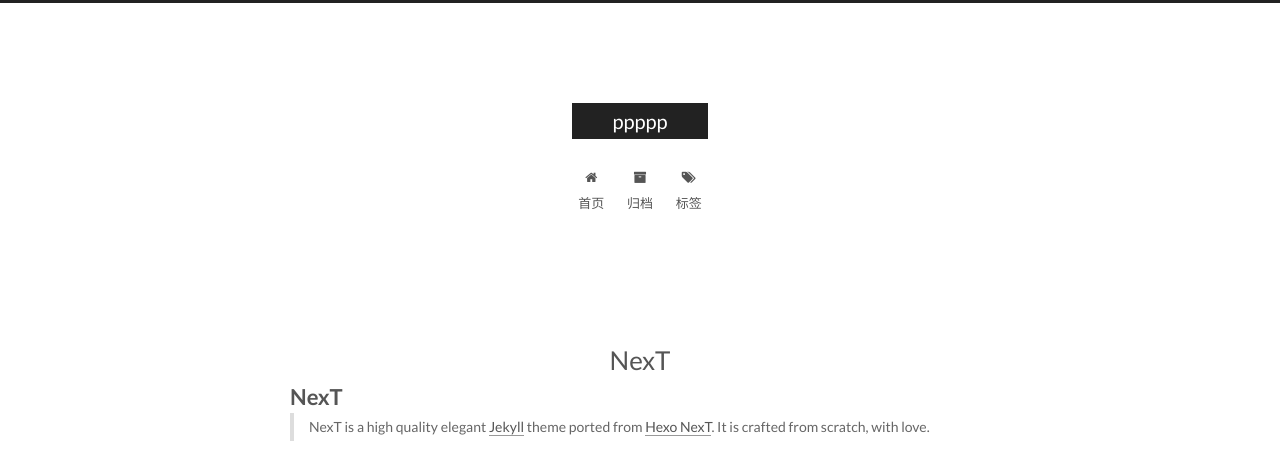
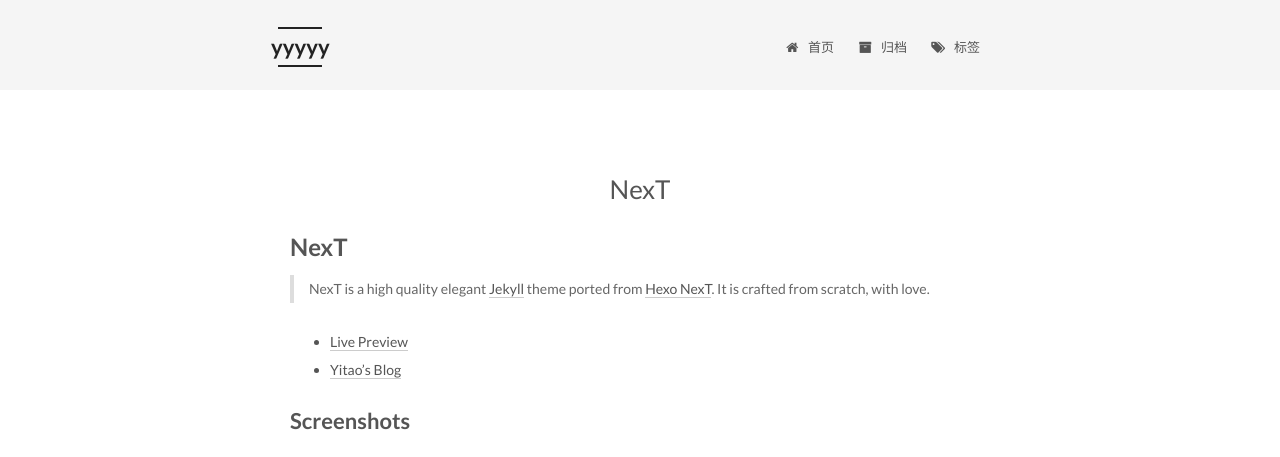
Before and after one commit to huangkaibo/huangkaibo.github.io, a Jekyll site: the page built from README.en.md, in a window 1280 px wide. Shown: the top 457 px of the page. Built offline with Jekyll 4.4.1, drawn with Linux system fonts in a browser that asks for light colours; our own code applies the rules of GitHub Pages for plain Markdown files; grey boxes are pictures that could not be loaded.

Commit message:
测试主题

```diff
--- a/_config.yml
+++ b/_config.yml
@@ -4,7 +4,7 @@
 # ---------------------------------------------------------------
 
 # Site
-title: ppppp
+title: yyyyy
 subtitle:
 description: 黄凯博的博客
 author: Kaibo Huang
@@ -150,8 +150,8 @@
 # ---------------------------------------------------------------
 
 # Schemes
-scheme: Muse
-# scheme: Mist
+# scheme: Muse
+scheme: Mist
 # scheme: Pisces
 
 
```
